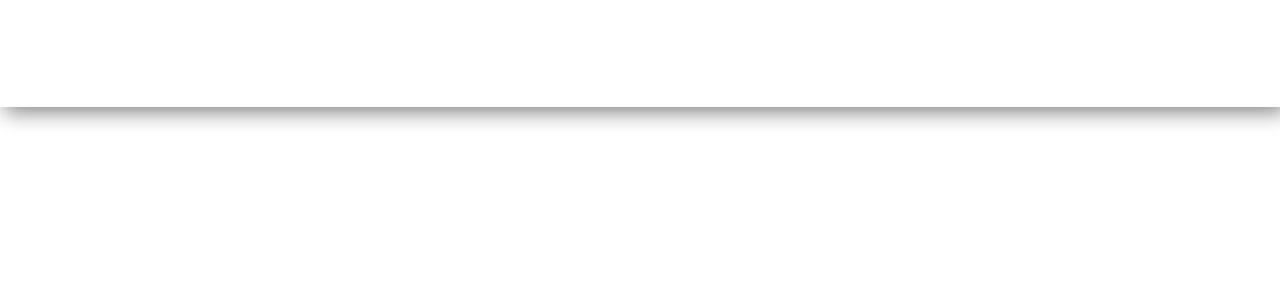
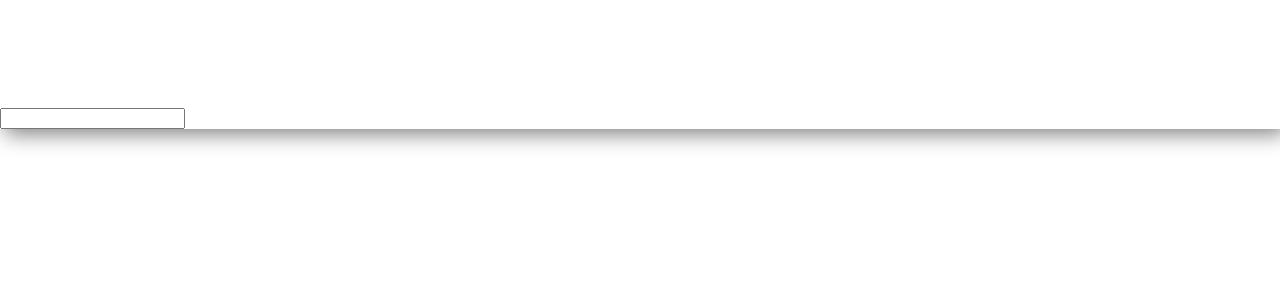
Before and after one commit to Karthi0505/E-Store-Project, a React (Vite) app: page / in a window 1280 px wide. Shown: the top 300 px of the page. Built offline with nearby package versions, Linux system fonts and the light colour scheme.

Commit message:
added input

```diff
--- a/src/App.jsx
+++ b/src/App.jsx
@@ -10,6 +10,9 @@ function App() {
           <div className='brand my-1'>
             <h1> eStore </h1>
           </div>
+          <div>
+            <input className="form-control"/>
+          </div>
         </div>
       </div>
     </div>
```
